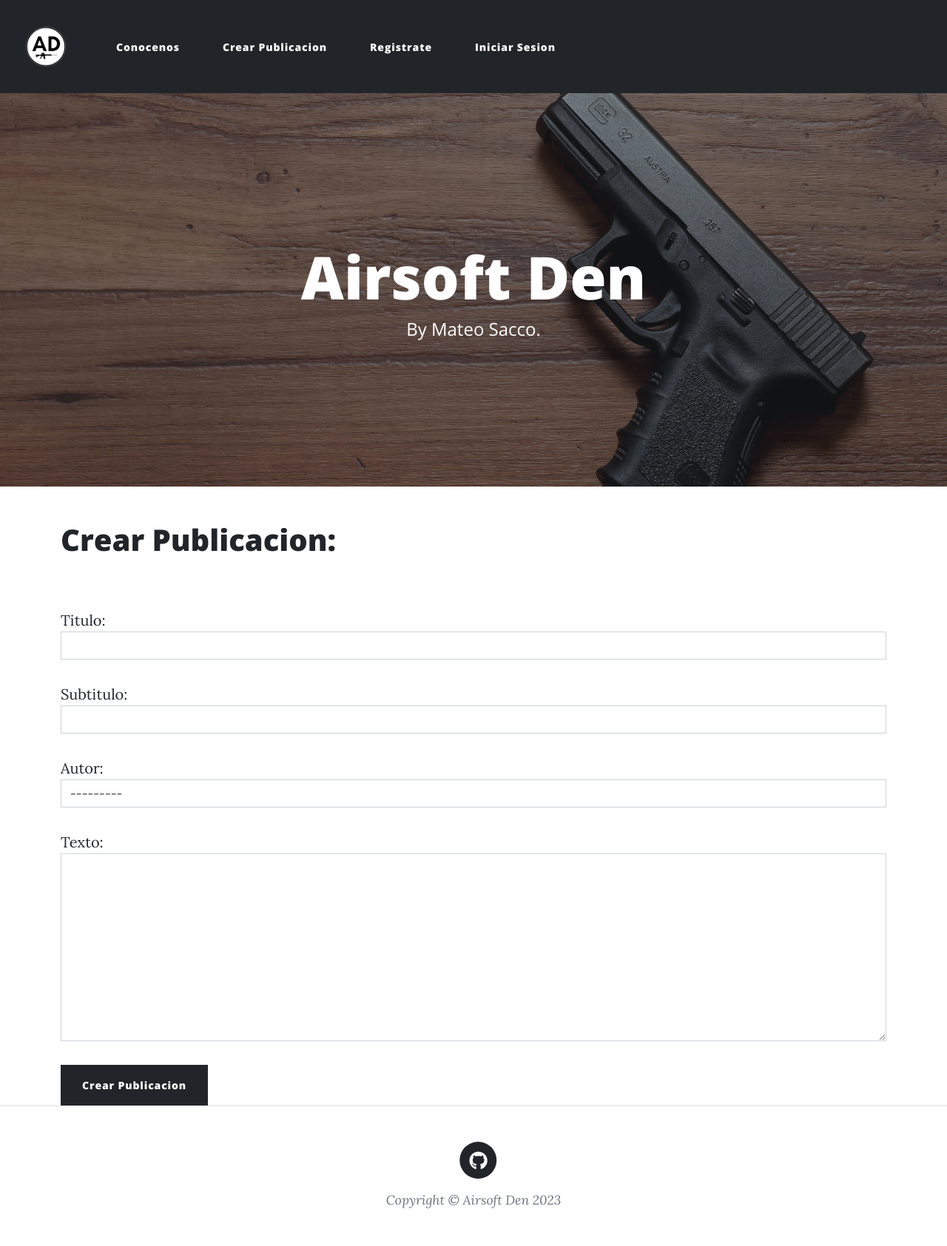
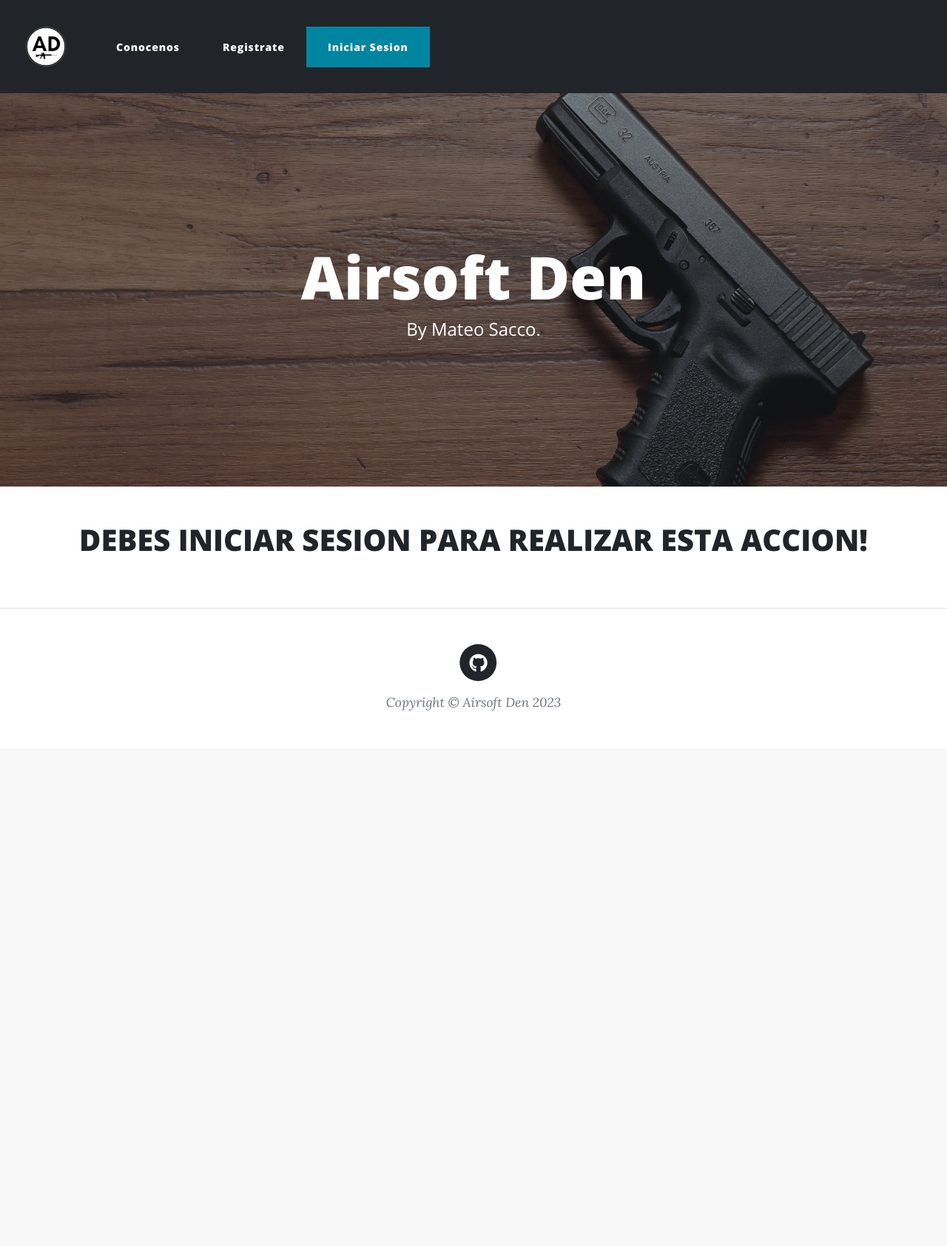
Before and after one commit to Mateosacco99/PlaygroundFinalProject-Sacco, a Django app: page /add_post/ in a window 1280 px wide. Shown: the whole page at 74% size. After the commit the page ends 961 px from the top, so only its background shows below. Run offline with Django 4.2, Linux system fonts and the light colour scheme; data comes from the database, SQL or seed files in the repository; both versions use the stored data as it was after the commit; some libraries are stand-ins or nearby versions.

Commit message:
0007 login auth fully implemented

```diff
--- a/blogAPP/templates/add_post.html
+++ b/blogAPP/templates/add_post.html
@@ -4,6 +4,7 @@
 {% block title %} Crear publicacion {% endblock title %}
 
 {% block contenidoQueCambia%}
+{% if user.is_authenticated %}
 
 <h1>Crear Publicacion:</h1>
 <br>
@@ -14,5 +15,11 @@
         <button class="btn btn-dark ">Crear Publicacion</button>
     </form>
 </div>
+{% else %}
 
+<center><h1>DEBES INICIAR SESION PARA REALIZAR ESTA ACCION!</h1></center>
+<br>
+<br>
+
+{% endif %}
 {% endblock contenidoQueCambia%}
--- a/blogAPP/templates/article_details.html
+++ b/blogAPP/templates/article_details.html
@@ -8,7 +8,9 @@
 <h2>{{post.subtitulo}}</h2>
 <small>Creado por: {{post.autor.first_name}} {{post.autor.last_name}}</small>
 <small>{{ post.fecha }}</small><br>
+{% if user.is_authenticated %}
 <a class="btn btn-primary btn-sm" href="{% url 'update_post' post.pk %}">Editar</a><a class="btn btn-danger btn-sm" href="{% url 'delete_post' post.pk %}">Borrar</a>
+{% endif %}
 <hr>
 <br>
 <p>{{ post.texto }}</p>
--- a/blogAPP/templates/main.html
+++ b/blogAPP/templates/main.html
@@ -28,16 +28,33 @@
             <li class="nav-item">
                 <a class="btn btn-dark" href="/about">Conocenos </a>
               </li>
+
+              {% if user.is_authenticated %}
+
                  <li class="nav-item">
                 <a class="btn btn-dark" href="/add_post">Crear Publicacion </a>
                 </li>
+
+                 <li class="nav-item">
+                <a class="btn btn-danger" href="{%  url 'logout' %}">Cerrar Sesion </a>
+                </li>
+
+              {% else %}
+
                 <li class="nav-item">
                 <a class="btn btn-dark" href="/accounts/register">Registrate </a>
                 </li>
                 </li>
                 <li class="nav-item">
-              <a class="btn btn-dark" href="{%  url 'login' %}">Iniciar Sesion </a>
+                <a class="btn btn-primary" href="{%  url 'login' %}">Iniciar Sesion </a>
                 </li>
+                </li>
+
+              {% endif %}
+
+
+
+
             </ul>
           </div>
         </div>
--- a/blogAPP/templates/update_post.html
+++ b/blogAPP/templates/update_post.html
@@ -4,6 +4,7 @@
 {% block title %} Editar publicacion {% endblock title %}
 
 {% block contenidoQueCambia%}
+{% if user.is_authenticated %}
 
 <h1>Editar publicacion...</h1>
 <br><br/>
@@ -15,6 +16,11 @@
         <button class="btn btn-dark">Guardar Cambios</button>
     </form>
 </div>
+{% else %}
 
+<center><h1>DEBES INICIAR SESION PARA REALIZAR ESTA ACCION!</h1></center>
+<br>
+<br>
 
+{% endif %}
 {% endblock contenidoQueCambia%}
```
Also changed, not shown: blogAPP/templates/delete_post.html (+7 -0 lines), db.sqlite3. Lines whose indentation alone changed are shown as unchanged.
